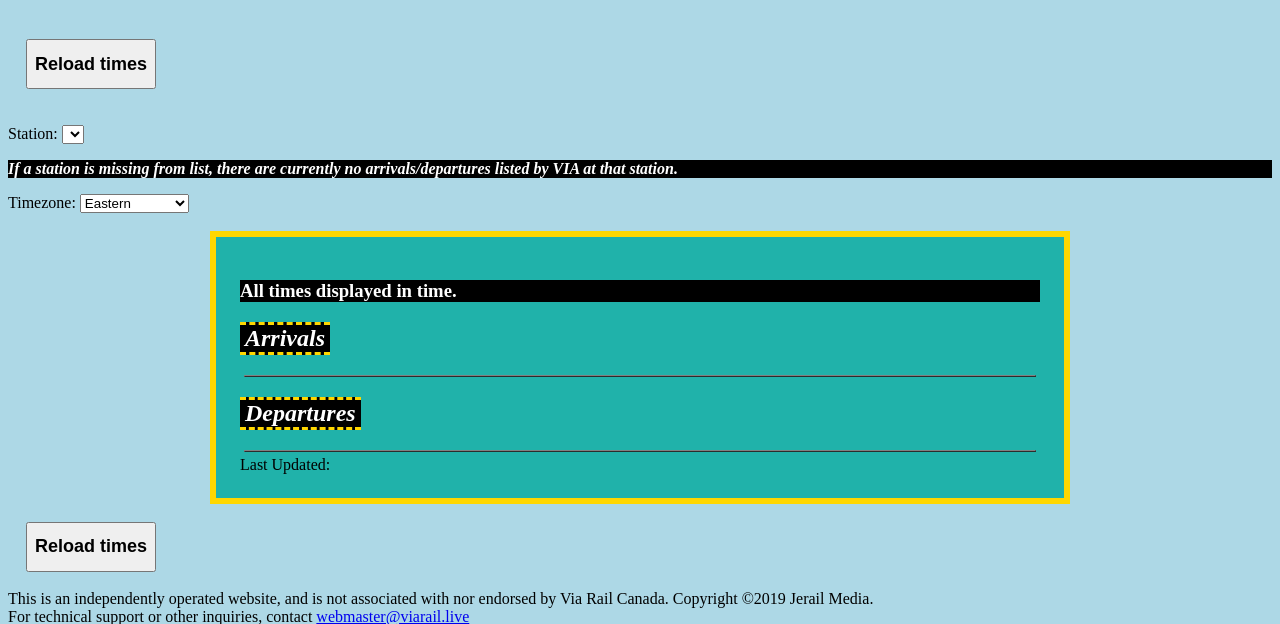
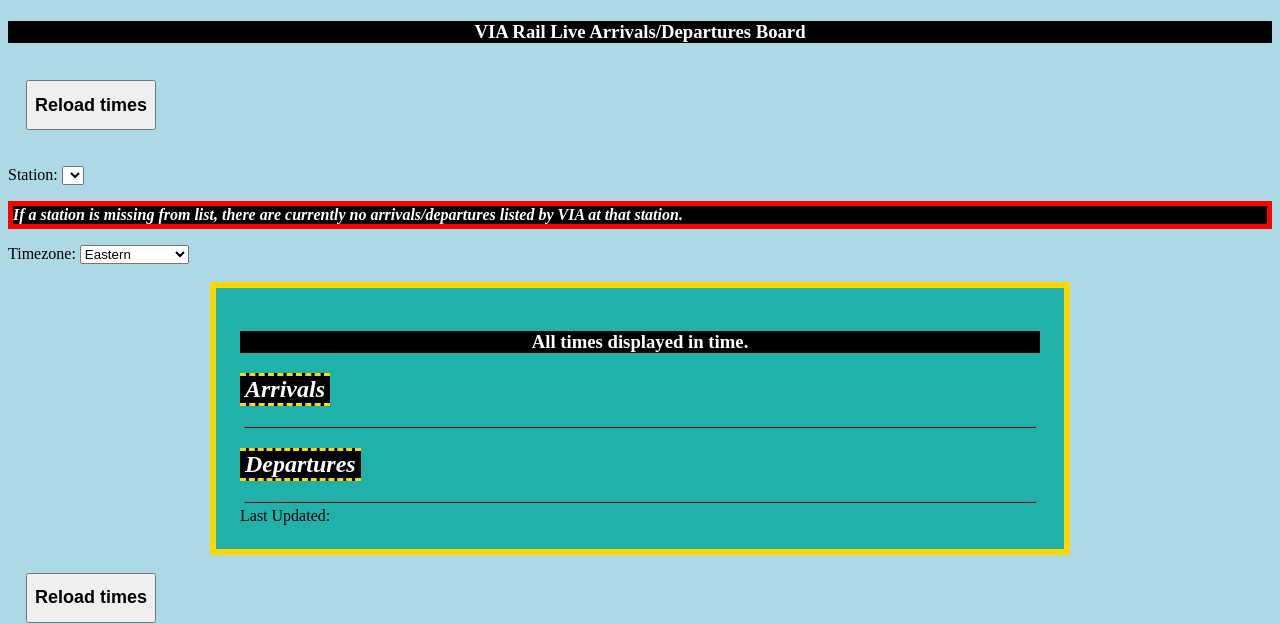
Before and after one commit to JmaJeremy/viastations, a PHP site: page / in a window 1280 px wide. Shown: the top 624 px of the page. Run offline with PHP 8.4, Linux system fonts and the light colour scheme; lists and menus that the app fills with data are empty.

Commit message:
style changes

```diff
--- a/board.html
+++ b/board.html
@@ -19,12 +19,13 @@
 <body>
 
 	<h1 id="stationTitle"></h1>
+	<h3>VIA Rail Live Arrivals/Departures Board</h3>
 	<button type="button" class="reload" onclick="loadDoc()">Reload times</button>
 	<br /><br />
 	<span>Station:</span>
 	<select id="stationList">
 	</select><br />
-	<p style="font-style:italic;color:white;font-weight:bold;background-color:black">If a station is missing from list, there are currently no arrivals/departures listed by VIA at that station.</p>
+	<p style="font-style:italic;color:white;font-weight:bold;background-color:black;border:5px solid red">If a station is missing from list, there are currently no arrivals/departures listed by VIA at that station.</p>
 	<span>Timezone:</span>
 	<select id="timezone">
 		<option value="America/Toronto">Eastern</option>
--- a/index.html
+++ b/index.html
@@ -19,12 +19,13 @@
 <body>
 
 	<h1 id="stationTitle"></h1>
+	<h3>VIA Rail Live Arrivals/Departures Board</h3>
 	<button type="button" class="reload" onclick="loadDoc()">Reload times</button>
 	<br /><br />
 	<span>Station:</span>
 	<select id="stationList">
 	</select><br />
-	<p style="font-style:italic;color:white;font-weight:bold;background-color:black">If a station is missing from list, there are currently no arrivals/departures listed by VIA at that station.</p>
+	<p style="font-style:italic;color:white;font-weight:bold;background-color:black;border:5px solid red">If a station is missing from list, there are currently no arrivals/departures listed by VIA at that station.</p>
 	<span>Timezone:</span>
 	<select id="timezone">
 		<option value="America/Toronto">Eastern</option>
--- a/styles.css
+++ b/styles.css
@@ -6,6 +6,12 @@
     color: gold;
     background: black;
     text-align: center;
+}
+
+h3 {
+   text-align: center;
+   background-color: black;
+   color: white;
 }
 
 table#arrivals, table#departures {
```
